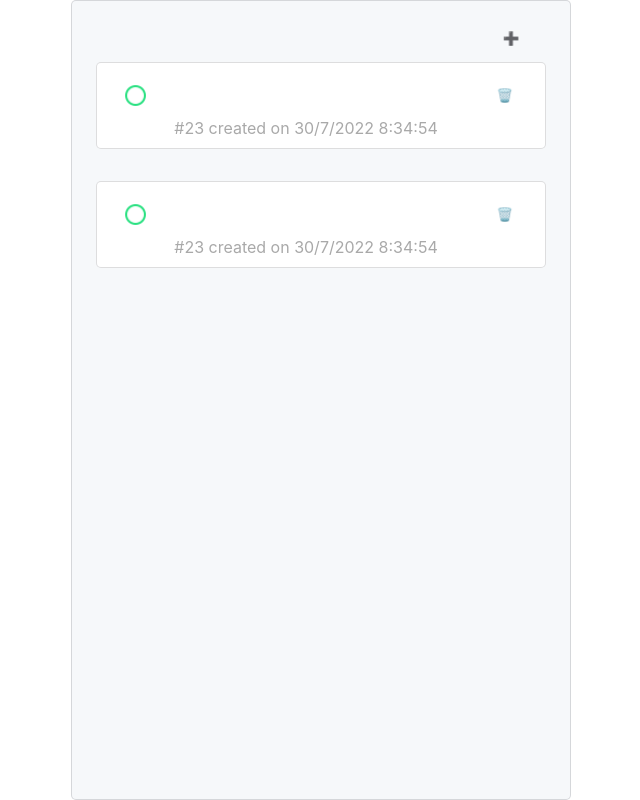
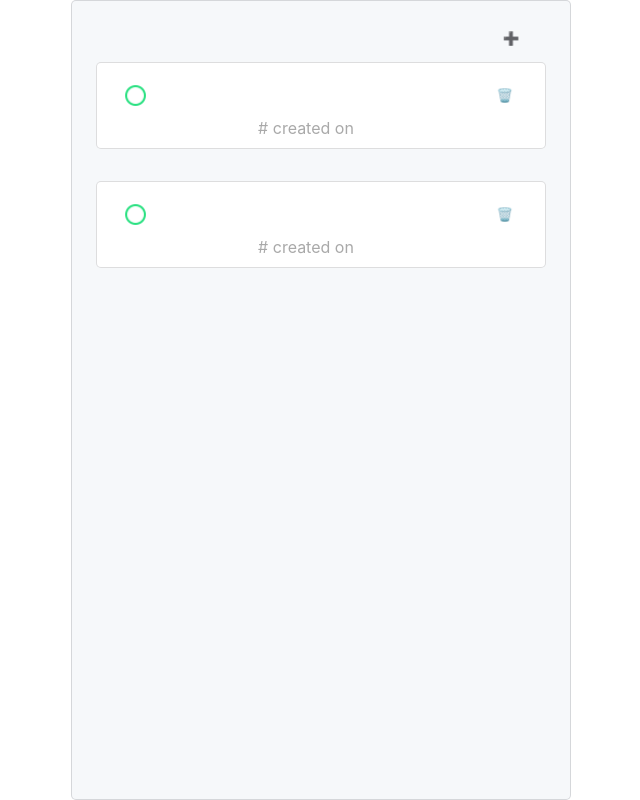
Before and after one commit to ccrolo/tablero-kanban, a React (Create React App) app in the folder tablero-kanban/: page / in a window 1280 px wide. Shown: the whole page, without its empty margins (319-959 px from the left). Built offline with nearby package versions, Linux system fonts and the light colour scheme.

Commit message:
meto fecha y hora a las cards

```diff
--- a/tablero-kanban/src/components/button/indexButton.jsx
+++ b/tablero-kanban/src/components/button/indexButton.jsx
@@ -9,11 +9,11 @@ import CardsContext from '../context/indexContext'
 
 function Button() {
 
-    const {cardsState, updateCardsState} = useContext(CardsContext)
+    const { cardsState, updateCardsState } = useContext(CardsContext)
 
     let [isChecked, isCheckedUpdate] = useState(false)
     let [isDisabled, isDisabledUpdate] = useState(true)
-    let [ counter, counterUpdate] = useState([])
+    let [counter, counterUpdate] = useState([])
 
 
     const handle = () => {
@@ -25,16 +25,25 @@ function Button() {
         isDisabledUpdate(false)
     }
 
+    const date = new Date();
+    const hour = date.getHours() + ':' + date.getMinutes() + ':' + date.getSeconds();
+
+
     const handleSubmit = e => {
         e.preventDefault()
 
+
+
         let obj = {
             text: e.target.textarea.value,
-            id: counter.length + 1
+            id: counter.length + 1,
+            date: date.toLocaleDateString(),
+            hour: hour.toString()
         }
-        counterUpdate(e => e+1)
-       /*  console.log(counter.length) */
-        updateCardsState([...cardsState,obj])
+
+        counterUpdate(e => e + 1)
+        /*  console.log(counter.length) */
+        updateCardsState([...cardsState, obj])
         isCheckedUpdate(false)
     }
 
--- a/tablero-kanban/src/components/card/indexCard.jsx
+++ b/tablero-kanban/src/components/card/indexCard.jsx
@@ -10,17 +10,25 @@ function Card(props) {
     let [arrayId, arrayIdUpdate] = useState(cardsState.map(e => e.id)) //sabiamos que esto era una gitanada
     //Hacer find index para encontrar la id y nos da la posicion ==> esta es la buena
 
+   console.log(cardsState)
+
+
     const handleDelete = () => {
 
         const position = arrayId.indexOf(props.id)
         cardsState.splice(position, 1)
         updateCardsState([...cardsState])
 
+
         console.log(cardsState)
 
-       /*  updateCardsState(cardsState.splice(position,1))
-        arrayIdUpdate(arrayId.splice(position,1)) */
+        /*  updateCardsState(cardsState.splice(position,1))
+         arrayIdUpdate(arrayId.splice(position,1)) */
     }
+
+
+
+
 
     return (
 
@@ -32,7 +40,7 @@ function Card(props) {
                 <button onClick={handleDelete} className='delete'>🗑️</button>
 
             </div>
-            <p>#23 created on 30/7/2022 8:34:54</p>
+            <p>#{props.id} created on {props.date} {props.hour}</p>
         </div>
 
     )
--- a/tablero-kanban/src/components/columnToDo/indexColumn.jsx
+++ b/tablero-kanban/src/components/columnToDo/indexColumn.jsx
@@ -13,7 +13,7 @@ function Column(){
     return (
         <div className="column_container">
             <Button></Button>
-            {cardsState.length===0 ? '' : cardsState.map((e,i)=><Card key={i} id={e.id} task={e.text}></Card>)}
+            {cardsState.length===0 ? '' : cardsState.map((e,i)=><Card key={i}  id={e.id} date= {e.date} hour={e.hour} task={e.text}></Card>)}
             <Card></Card>
             <Card></Card>
 
--- a/tablero-kanban/src/index.css
+++ b/tablero-kanban/src/index.css
@@ -1,8 +1,7 @@
 body {
   margin: 0;
-  font-family: -apple-system, BlinkMacSystemFont, 'Segoe UI', 'Roboto', 'Oxygen',
-    'Ubuntu', 'Cantarell', 'Fira Sans', 'Droid Sans', 'Helvetica Neue',
-    sans-serif;
+  font-family: -apple-system,BlinkMacSystemFont,Segoe UI,Helvetica,Arial,sans-serif,Apple Color
+Emoji,Segoe UI Emoji;
   -webkit-font-smoothing: antialiased;
   -moz-osx-font-smoothing: grayscale;
 
```
Also changed, not shown: tablero-kanban/src/assets/circle-dot-regular.svg (deleted), tablero-kanban/src/assets/outline_pending_black_24dp.png (deleted).
